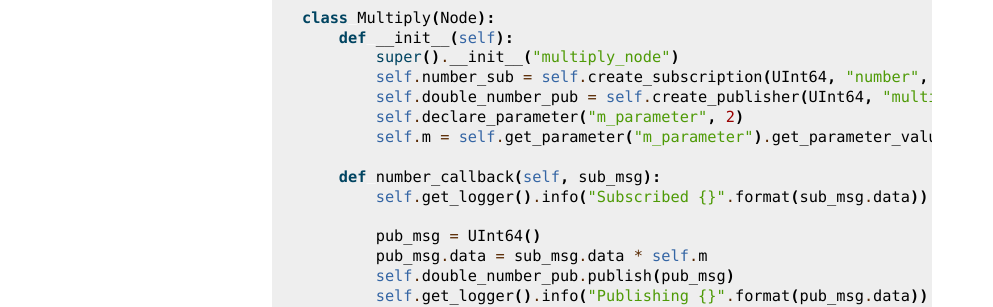
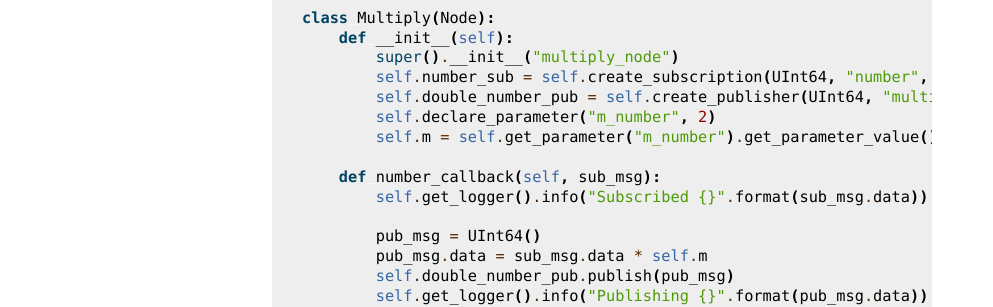
Before and after one commit to Rione/home-ros2-wiki, a Sphinx documentation site: the page built from source/programming/parameter.md, in a window 1280 px wide. Shown: the part 761-1068 px from the top of the page, without its empty margins (148-1141 px from the left). Built offline with Sphinx 7.4.7, drawn with Linux system fonts in a browser that asks for light colours.

Commit message:
fix: parameter name in the source code

```diff
--- a/source/programming/parameter.md
+++ b/source/programming/parameter.md
@@ -31,8 +31,8 @@ class Multiply(Node):
         super().__init__("multiply_node")
         self.number_sub = self.create_subscription(UInt64, "number", self.number_callback, 10)
         self.double_number_pub = self.create_publisher(UInt64, "multiplied_number", 10)
-        self.declare_parameter("m_parameter", 2)
-        self.m = self.get_parameter("m_parameter").get_parameter_value().integer_value
+        self.declare_parameter("m_number", 2)
+        self.m = self.get_parameter("m_number").get_parameter_value().integer_value
 
     def number_callback(self, sub_msg):
         self.get_logger().info("Subscribed {}".format(sub_msg.data))
```
